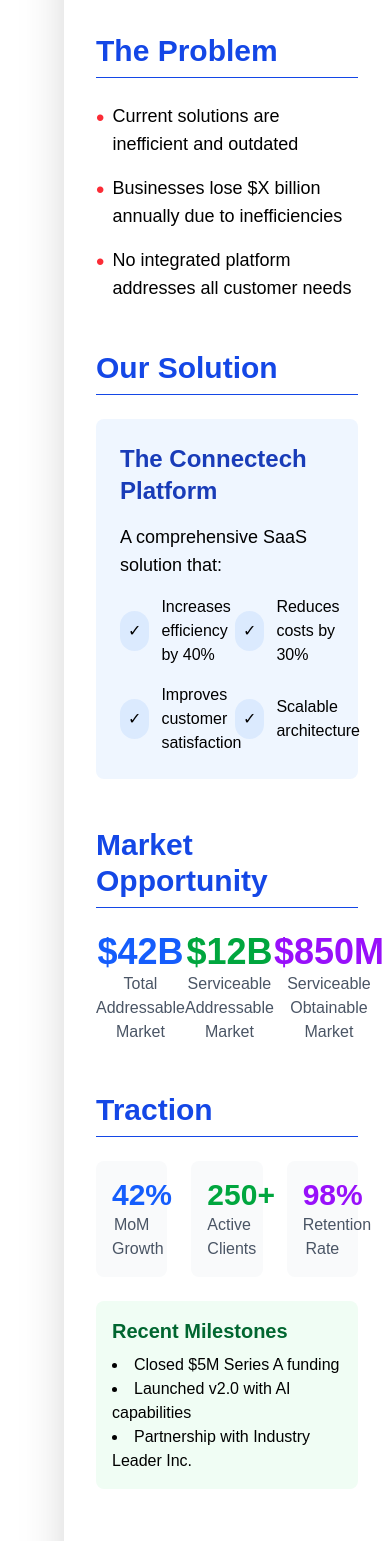
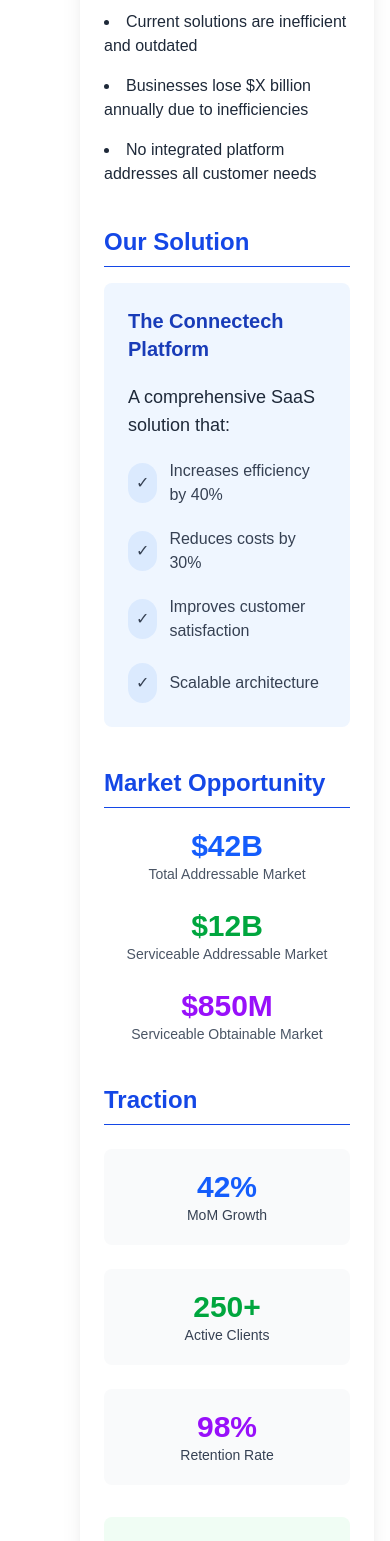
Before and after one commit to The-Info-Night/ConnecTech, a Next.js app: page /admin_pages/pitch-deck in a window 390 px wide. Shown: the part 432-1973 px from the top of the page. Built offline with nearby package versions, Linux system fonts and the light colour scheme.

Commit message:
add: responsive pitch-deck

```diff
--- a/app/admin_pages/pitch-deck/pitch_deck.tsx
+++ b/app/admin_pages/pitch-deck/pitch_deck.tsx
@@ -1,16 +1,19 @@
+"use client";
+
+import { useRef, useState, useEffect } from "react";
 import { supabase } from "@/lib/supabaseClient";
-import { useRef } from "react";
 import jsPDF from "jspdf";
 import html2canvas from "html2canvas";
 import Link from "next/link";
 import { Download } from "lucide-react";
 
-export default function PitchDeckPage() {
+export default function PitchDeckPage({ sidebarOpen = false }: { sidebarOpen?: boolean }) {
   const contentRef = useRef<HTMLDivElement | null>(null);
+  const [loadingExport, setLoadingExport] = useState(false);
 
   const handleExport = async () => {
     if (!contentRef.current) return;
-
+    setLoadingExport(true);
     try {
       const canvas = await html2canvas(contentRef.current, {
         scale: 2,
@@ -26,201 +29,205 @@
       pdf.save("pitch-deck.pdf");
     } catch (err) {
       console.error("❌ Error exporting PDF:", err);
+    } finally {
+      setLoadingExport(false);
     }
   };
 
   return (
-      <div className="font-sans min-h-screen bg-white dark:bg-black">
-        {/* Main content */}
-        <main className="flex flex-col items-center justify-center min-h-screen py-16 ml-0 md:ml-56 transition-all duration-300"
-          style={{ marginLeft: "var(--side-navbar-width, 14rem)" }}
+    <div className="font-sans min-h-screen bg-white dark:bg-black transition-colors duration-300">
+      <main
+        className={`flex flex-col items-center justify-center min-h-screen py-10 sm:py-16 px-4 sm:px-8 md:px-12 lg:px-20 transition-all duration-300`}
+        style={{ marginLeft: sidebarOpen ? "var(--sidebar-width, 14rem)" : "var(--sidebar-collapsed-width, 4rem)" }}
       >
-          <h1 className="text-4xl font-bold mb-8 text-gray-900 dark:text-gray-100">
+        {/* Responsive header with smaller font on small screens */}
+        <h1 className="text-3xl sm:text-4xl font-bold mb-8 text-gray-900 dark:text-gray-100 text-center sm:text-left">
           Connectech Pitch Deck
         </h1>
 
-          {/* Pitch Deck Container */}
+        {/* Container */}
         <div
           ref={contentRef}
-            className="bg-white p-8 rounded-xl shadow-2xl max-w-4xl w-full"
-            style={{
-              backgroundColor: '#ffffff',
-              color: '#000000'
-            }}
+          className="bg-white dark:bg-gray-900 rounded-xl shadow-xl p-6 sm:p-8 w-full max-w-screen-lg overflow-hidden"
+          style={{ color: sidebarOpen ? '#000' : '#fff' }}
         >
           {/* Cover Slide */}
-            <div className="text-center mb-12 border-b pb-8">
-              <h2 className="text-5xl font-bold mb-4 bg-gradient-to-r from-blue-600 to-purple-600 bg-clip-text text-transparent">
+          <section className="text-center mb-10 border-b border-gray-300 dark:border-gray-700 pb-8">
+            <h2 className="text-4xl sm:text-5xl font-extrabold mb-4 bg-gradient-to-r from-blue-600 to-purple-600 bg-clip-text text-transparent">
               Connectech
             </h2>
-              <p className="text-2xl text-gray-700 mb-6">Revolutionizing the Future of Technology</p>
-              <p className="text-gray-500">Pitch Deck | 2025</p>
-            </div>
+            <p className="text-xl sm:text-2xl mb-3 text-gray-700 dark:text-gray-300 font-semibold">
+              Revolutionizing the Future of Technology
+            </p>
+            <p className="text-sm sm:text-base text-gray-500 dark:text-gray-400">Pitch Deck | 2025</p>
+          </section>
 
           {/* Problem Slide */}
-            <div className="mb-12">
-              <h3 className="text-3xl font-bold mb-6 text-blue-700 border-b pb-2">The Problem</h3>
-              <ul className="space-y-4 text-lg">
-                <li className="flex items-start">
-                  <span className="text-red-500 mr-2 text-2xl">•</span>
-                  <span>Current solutions are inefficient and outdated</span>
+          <section className="mb-10">
+            <h3 className="text-2xl sm:text-3xl font-bold mb-4 text-blue-700 dark:text-blue-400 border-b border-blue-700 dark:border-blue-400 pb-2">
+              The Problem
+            </h3>
+            <ul className="list-disc list-inside space-y-4 text-base sm:text-lg text-gray-800 dark:text-gray-200">
+              <li>Current solutions are inefficient and outdated</li>
+              <li>Businesses lose $X billion annually due to inefficiencies</li>
+              <li>No integrated platform addresses all customer needs</li>
+            </ul>
+          </section>
+
+          {/* Solution Slide */}
+          <section className="mb-10">
+            <h3 className="text-2xl sm:text-3xl font-bold mb-4 text-blue-700 dark:text-blue-400 border-b border-blue-700 dark:border-blue-400 pb-2">
+              Our Solution
+            </h3>
+            <div className="bg-blue-50 dark:bg-blue-900 p-6 rounded-lg">
+              <h4 className="text-xl sm:text-2xl font-semibold mb-5 text-blue-800 dark:text-blue-300">
+                The Connectech Platform
+              </h4>
+              <p className="text-lg mb-5 text-gray-800 dark:text-gray-300">
+                A comprehensive SaaS solution that:
+              </p>
+              <ul className="grid grid-cols-1 sm:grid-cols-2 gap-5 text-gray-700 dark:text-gray-200">
+                {[
+                  "Increases efficiency by 40%",
+                  "Reduces costs by 30%",
+                  "Improves customer satisfaction",
+                  "Scalable architecture",
+                ].map((item, idx) => (
+                  <li key={idx} className="flex items-center">
+                    <span className="bg-blue-100 dark:bg-blue-700 p-2 rounded-full mr-3 flex-shrink-0">✓</span>
+                    {item}
                   </li>
-                <li className="flex items-start">
-                  <span className="text-red-500 mr-2 text-2xl">•</span>
-                  <span>Businesses lose $X billion annually due to inefficiencies</span>
-                </li>
-                <li className="flex items-start">
-                  <span className="text-red-500 mr-2 text-2xl">•</span>
-                  <span>No integrated platform addresses all customer needs</span>
-                </li>
+                ))}
               </ul>
             </div>
+          </section>
 
-            {/* Solution Slide */}
-            <div className="mb-12">
-              <h3 className="text-3xl font-bold mb-6 text-blue-700 border-b pb-2">Our Solution</h3>
-              <div className="bg-blue-50 p-6 rounded-lg">
-                <h4 className="text-2xl font-semibold mb-4 text-blue-800">The Connectech Platform</h4>
-                <p className="text-lg mb-4">A comprehensive SaaS solution that:</p>
-                <ul className="grid grid-cols-2 gap-4">
-                  <li className="flex items-center">
-                    <span className="bg-blue-100 p-2 rounded-full mr-3">✓</span>
-                    Increases efficiency by 40%
-                  </li>
-                  <li className="flex items-center">
-                    <span className="bg-blue-100 p-2 rounded-full mr-3">✓</span>
-                    Reduces costs by 30%
-                  </li>
-                  <li className="flex items-center">
-                    <span className="bg-blue-100 p-2 rounded-full mr-3">✓</span>
-                    Improves customer satisfaction
-                  </li>
-                  <li className="flex items-center">
-                    <span className="bg-blue-100 p-2 rounded-full mr-3">✓</span>
-                    Scalable architecture
-                  </li>
-                </ul>
+          {/* Market Opportunity */}
+          <section className="mb-10">
+            <h3 className="text-2xl sm:text-3xl font-bold mb-5 text-blue-700 dark:text-blue-400 border-b border-blue-700 dark:border-blue-400 pb-2">
+              Market Opportunity
+            </h3>
+            <div className="flex flex-col sm:flex-row justify-around gap-6 sm:gap-0">
+              {[
+                { value: "$42B", label: "Total Addressable Market", color: "text-blue-600" },
+                { value: "$12B", label: "Serviceable Addressable Market", color: "text-green-600" },
+                { value: "$850M", label: "Serviceable Obtainable Market", color: "text-purple-600" },
+              ].map((item, idx) => (
+                <div key={idx} className="text-center">
+                  <div className={`text-3xl sm:text-4xl font-bold ${item.color}`}>{item.value}</div>
+                  <div className="text-sm sm:text-base text-gray-600 dark:text-gray-400">{item.label}</div>
+                </div>
+              ))}
+            </div>
+          </section>
+
+          {/* Traction */}
+          <section className="mb-10">
+            <h3 className="text-2xl sm:text-3xl font-bold mb-6 text-blue-700 dark:text-blue-400 border-b border-blue-700 dark:border-blue-400 pb-2">
+              Traction
+            </h3>
+            <div className="grid grid-cols-1 sm:grid-cols-3 gap-6 text-center">
+              <div className="bg-gray-50 dark:bg-gray-800 p-5 rounded-lg">
+                <div className="text-3xl sm:text-4xl font-bold text-blue-600 dark:text-blue-400">42%</div>
+                <div className="text-sm sm:text-base text-gray-700 dark:text-gray-300">MoM Growth</div>
+              </div>
+              <div className="bg-gray-50 dark:bg-gray-800 p-5 rounded-lg">
+                <div className="text-3xl sm:text-4xl font-bold text-green-600 dark:text-green-400">250+</div>
+                <div className="text-sm sm:text-base text-gray-700 dark:text-gray-300">Active Clients</div>
+              </div>
+              <div className="bg-gray-50 dark:bg-gray-800 p-5 rounded-lg">
+                <div className="text-3xl sm:text-4xl font-bold text-purple-600 dark:text-purple-400">98%</div>
+                <div className="text-sm sm:text-base text-gray-700 dark:text-gray-300">Retention Rate</div>
               </div>
             </div>
-
-            {/* Market Slide */}
-            <div className="mb-12">
-              <h3 className="text-3xl font-bold mb-6 text-blue-700 border-b pb-2">Market Opportunity</h3>
-              <div className="flex justify-between items-center">
-                <div className="text-center">
-                  <div className="text-4xl font-bold text-blue-600">$42B</div>
-                  <div className="text-gray-600">Total Addressable Market</div>
-                </div>
-                <div className="text-center">
-                  <div className="text-4xl font-bold text-green-600">$12B</div>
-                  <div className="text-gray-600">Serviceable Addressable Market</div>
-                </div>
-                <div className="text-center">
-                  <div className="text-4xl font-bold text-purple-600">$850M</div>
-                  <div className="text-gray-600">Serviceable Obtainable Market</div>
-                </div>
-              </div>
-            </div>
-
-            {/* Traction Slide */}
-            <div className="mb-12">
-              <h3 className="text-3xl font-bold mb-6 text-blue-700 border-b pb-2">Traction</h3>
-              <div className="grid grid-cols-3 gap-6 text-center">
-                <div className="bg-gray-50 p-4 rounded-lg">
-                  <div className="text-3xl font-bold text-blue-600">42%</div>
-                  <div className="text-gray-600">MoM Growth</div>
-                </div>
-                <div className="bg-gray-50 p-4 rounded-lg">
-                  <div className="text-3xl font-bold text-green-600">250+</div>
-                  <div className="text-gray-600">Active Clients</div>
-                </div>
-                <div className="bg-gray-50 p-4 rounded-lg">
-                  <div className="text-3xl font-bold text-purple-600">98%</div>
-                  <div className="text-gray-600">Retention Rate</div>
-                </div>
-              </div>
-              <div className="mt-6 bg-green-50 p-4 rounded-lg">
-                <h4 className="text-xl font-semibold mb-2 text-green-800">Recent Milestones</h4>
-                <ul className="list-disc list-inside">
+            <div className="mt-8 bg-green-50 dark:bg-green-900 p-6 rounded-lg">
+              <h4 className="text-xl sm:text-2xl font-semibold mb-4 text-green-800 dark:text-green-300">Recent Milestones</h4>
+              <ul className="list-disc list-inside space-y-2 text-gray-700 dark:text-gray-300">
                 <li>Closed $5M Series A funding</li>
                 <li>Launched v2.0 with AI capabilities</li>
                 <li>Partnership with Industry Leader Inc.</li>
               </ul>
             </div>
+          </section>
+
+          {/* Business Model */}
+          <section className="mb-10">
+            <h3 className="text-2xl sm:text-3xl font-bold mb-6 text-blue-700 dark:text-blue-400 border-b border-blue-700 dark:border-blue-400 pb-2">
+              Business Model
+            </h3>
+            <div className="grid grid-cols-1 sm:grid-cols-3 gap-6">
+              <div className="bg-blue-50 dark:bg-blue-900 p-6 rounded-lg text-center">
+                <h4 className="text-xl sm:text-2xl font-semibold mb-3 text-blue-800 dark:text-blue-300">SaaS Subscription</h4>
+                <p className="text-2xl font-bold mb-1">$99-499/mo</p>
+                <p className="text-sm text-gray-700 dark:text-gray-400">Tiered pricing</p>
               </div>
+              <div className="bg-green-50 dark:bg-green-900 p-6 rounded-lg text-center">
+                <h4 className="text-xl sm:text-2xl font-semibold mb-3 text-green-800 dark:text-green-300">Enterprise</h4>
+                <p className="text-2xl font-bold mb-1">Custom</p>
+                <p className="text-sm text-gray-700 dark:text-gray-400">White-label solutions</p>
+              </div>
+              <div className="bg-purple-50 dark:bg-purple-900 p-6 rounded-lg text-center">
+                <h4 className="text-xl sm:text-2xl font-semibold mb-3 text-purple-800 dark:text-purple-300">Marketplace</h4>
+                <p className="text-2xl font-bold mb-1">15% fee</p>
+                <p className="text-sm text-gray-700 dark:text-gray-400">Transaction commission</p>
+              </div>
+            </div>
+          </section>
 
-            {/* Business Model Slide */}
-            <div className="mb-12">
-              <h3 className="text-3xl font-bold mb-6 text-blue-700 border-b pb-2">Business Model</h3>
-              <div className="grid grid-cols-3 gap-4">
-                <div className="bg-blue-50 p-4 rounded-lg text-center">
-                  <h4 className="font-semibold text-blue-800 mb-2">SaaS Subscription</h4>
-                  <p className="text-2xl font-bold">$99-499/mo</p>
-                  <p className="text-sm text-gray-600">Tiered pricing</p>
+          {/* Team */}
+          <section className="mb-10">
+            <h3 className="text-2xl sm:text-3xl font-bold mb-6 text-blue-700 dark:text-blue-400 border-b border-blue-700 dark:border-blue-400 pb-2">
+              Our Team
+            </h3>
+            <div className="grid grid-cols-1 sm:grid-cols-2 gap-6">
+              <div className="flex items-center">
+                <div className="w-16 h-16 bg-blue-200 rounded-full mr-4 flex items-center justify-center dark:bg-blue-700">
+                  <span className="text-xl font-semibold text-blue-900 dark:text-blue-200">JD</span>
                 </div>
-                <div className="bg-green-50 p-4 rounded-lg text-center">
-                  <h4 className="font-semibold text-green-800 mb-2">Enterprise</h4>
-                  <p className="text-2xl font-bold">Custom</p>
-                  <p className="text-sm text-gray-600">White-label solutions</p>
+                <div>
+                  <h4 className="font-semibold text-gray-900 dark:text-gray-100">Jane Doe</h4>
+                  <p className="text-gray-700 dark:text-gray-300">CEO, Former Google PM</p>
                 </div>
-                <div className="bg-purple-50 p-4 rounded-lg text-center">
-                  <h4 className="font-semibold text-purple-800 mb-2">Marketplace</h4>
-                  <p className="text-2xl font-bold">15% fee</p>
-                  <p className="text-sm text-gray-600">Transaction commission</p>
+              </div>
+              <div className="flex items-center">
+                <div className="w-16 h-16 bg-green-200 rounded-full mr-4 flex items-center justify-center dark:bg-green-700">
+                  <span className="text-xl font-semibold text-green-900 dark:text-green-200">JS</span>
+                </div>
+                <div>
+                  <h4 className="font-semibold text-gray-900 dark:text-gray-100">John Smith</h4>
+                  <p className="text-gray-700 dark:text-gray-300">CTO, Ex-Microsoft</p>
+                </div>
+              </div>
+              <div className="flex items-center">
+                <div className="w-16 h-16 bg-purple-200 rounded-full mr-4 flex items-center justify-center dark:bg-purple-700">
+                  <span className="text-xl font-semibold text-purple-900 dark:text-purple-200">AJ</span>
+                </div>
+                <div>
+                  <h4 className="font-semibold text-gray-900 dark:text-gray-100">Alice Johnson</h4>
+                  <p className="text-gray-700 dark:text-gray-300">CPO, UX Expert</p>
+                </div>
+              </div>
+              <div className="flex items-center">
+                <div className="w-16 h-16 bg-yellow-200 rounded-full mr-4 flex items-center justify-center dark:bg-yellow-700">
+                  <span className="text-xl font-semibold text-yellow-900 dark:text-yellow-200">RS</span>
+                </div>
+                <div>
+                  <h4 className="font-semibold text-gray-900 dark:text-gray-100">Robert Brown</h4>
+                  <p className="text-gray-700 dark:text-gray-300">CFO, Financial Strategist</p>
                 </div>
               </div>
             </div>
+          </section>
 
-            {/* Team Slide */}
-            <div className="mb-12">
-              <h3 className="text-3xl font-bold mb-6 text-blue-700 border-b pb-2">Our Team</h3>
-              <div className="grid grid-cols-2 gap-6">
-                <div className="flex items-center">
-                  <div className="w-16 h-16 bg-blue-200 rounded-full mr-4 flex items-center justify-center">
-                    <span className="text-xl font-semibold">JD</span>
-                  </div>
-                  <div>
-                    <h4 className="font-semibold">Jane Doe</h4>
-                    <p className="text-gray-600">CEO, Former Google PM</p>
-                  </div>
-                </div>
-                <div className="flex items-center">
-                  <div className="w-16 h-16 bg-green-200 rounded-full mr-4 flex items-center justify-center">
-                    <span className="text-xl font-semibold">JS</span>
-                  </div>
-                  <div>
-                    <h4 className="font-semibold">John Smith</h4>
-                    <p className="text-gray-600">CTO, Ex-Microsoft</p>
-                  </div>
-                </div>
-                <div className="flex items-center">
-                  <div className="w-16 h-16 bg-purple-200 rounded-full mr-4 flex items-center justify-center">
-                    <span className="text-xl font-semibold">AJ</span>
-                  </div>
-                  <div>
-                    <h4 className="font-semibold">Alice Johnson</h4>
-                    <p className="text-gray-600">CPO, UX Expert</p>
-                  </div>
-                </div>
-                <div className="flex items-center">
-                  <div className="w-16 h-16 bg-yellow-200 rounded-full mr-4 flex items-center justify-center">
-                    <span className="text-xl font-semibold">RS</span>
-                  </div>
-                  <div>
-                    <h4 className="font-semibold">Robert Brown</h4>
-                    <p className="text-gray-600">CFO, Financial Strategist</p>
-                  </div>
-                </div>
-              </div>
-            </div>
-
-            {/* Financial Projections Slide */}
-            <div className="mb-12">
-              <h3 className="text-3xl font-bold mb-6 text-blue-700 border-b pb-2">Financial Projections</h3>
+          {/* Financial Projections */}
+          <section className="mb-10">
+            <h3 className="text-2xl sm:text-3xl font-bold mb-6 text-blue-700 dark:text-blue-400 border-b border-blue-700 dark:border-blue-400 pb-2">
+              Financial Projections
+            </h3>
             <div className="overflow-x-auto">
-                <table className="min-w-full bg-white">
+              <table className="min-w-full bg-white dark:bg-gray-900">
                 <thead>
-                    <tr className="bg-gray-100">
+                  <tr className="bg-gray-100 dark:bg-gray-800">
                     <th className="py-3 px-4 text-left">Metric</th>
                     <th className="py-3 px-4 text-right">2024</th>
                     <th className="py-3 px-4 text-right">2025</th>
@@ -228,19 +235,19 @@
                   </tr>
                 </thead>
                 <tbody>
-                    <tr className="border-b">
+                  <tr className="border-b border-gray-200 dark:border-gray-700">
                     <td className="py-3 px-4">Revenue</td>
                     <td className="py-3 px-4 text-right">$2.5M</td>
                     <td className="py-3 px-4 text-right">$8.7M</td>
                     <td className="py-3 px-4 text-right">$22.4M</td>
                   </tr>
-                    <tr className="border-b">
+                  <tr className="border-b border-gray-200 dark:border-gray-700">
                     <td className="py-3 px-4">Gross Margin</td>
                     <td className="py-3 px-4 text-right">75%</td>
                     <td className="py-3 px-4 text-right">78%</td>
                     <td className="py-3 px-4 text-right">82%</td>
                   </tr>
-                    <tr className="border-b">
+                  <tr className="border-b border-gray-200 dark:border-gray-700">
                     <td className="py-3 px-4">Customers</td>
                     <td className="py-3 px-4 text-right">850</td>
                     <td className="py-3 px-4 text-right">2,400</td>
@@ -249,52 +256,43 @@
                 </tbody>
               </table>
             </div>
+          </section>
+
+          {/* Ask Slide */}
+          <section className="mb-10 text-center">
+            <h3 className="text-2xl sm:text-3xl font-bold mb-5 text-blue-700 dark:text-blue-400 border-b border-blue-700 dark:border-blue-400 pb-2">
+              We're Raising $8M
+            </h3>
+            <div className="bg-blue-50 dark:bg-blue-900 p-6 rounded-lg text-gray-900 dark:text-white">
+              <p className="text-lg mb-5">Join our mission to revolutionize the industry</p>
+              <div className="flex flex-col md:flex-row justify-around gap-6">
+                <div>
+                  <div className="text-3xl font-bold text-blue-600 dark:text-blue-400">$5M</div>
+                  <div className="text-sm text-gray-700 dark:text-gray-300">Already Committed</div>
+                </div>
+                <div>
+                  <div className="text-3xl font-bold text-blue-600 dark:text-blue-400">$3M</div>
+                  <div className="text-sm text-gray-700 dark:text-gray-300">Remaining</div>
+                </div>
+              </div>
+              <p className="mt-4 text-lg font-semibold">Contact: <a href="mailto:invest@.com" className="text-blue-600">invest@.com</a></p>
+            </div>
+          </section>
+
+          {/* Export button */}
+          <div className="group mt-8 max-w-6xl mx-auto px-4 sm:px-0">
+            <button
+              onClick={handleExport}
+              className="inline-flex items-center gap-2 px-6 py-3 rounded-lg bg-white dark:bg-gray-800 text-black dark:text-white font-bold shadow hover:bg-gray-100 dark:hover:bg-gray-700 transition"
+              disabled={loadingExport}
+            >
+              <Download className="w-5 h-5" />
+              {loadingExport ? "Exporting..." : "Extract as PDF"}
+            </button>
           </div>
 
-            {/* Ask Slide */}
-            <div className="text-center">
-              <h3 className="text-3xl font-bold mb-6 text-blue-700 border-b pb-2">We're Raising $8M</h3>
-              <div className="bg-blue-50 p-6 rounded-lg">
-                <p className="text-xl mb-4">Join our mission to revolutionize the industry</p>
-                <div className="grid grid-cols-2 gap-6 mb-6">
-                  <div className="text-center">
-                    <div className="text-2xl font-bold text-blue-700">$5M</div>
-                    <div className="text-gray-600">Already Committed</div>
-                  </div>
-                  <div className="text-center">
-                    <div className="text-2xl font-bold text-blue-700">$3M</div>
-                    <div className="text-gray-600">Remaining</div>
-                  </div>
-                </div>
-                <p className="text-lg font-semibold">Contact: <span className="text-blue-600">invest@.com</span></p>
-              </div>
-            </div>
-          </div>
-
-          <div className="group mt-8">
-            <Link
-              href="/pitch-deck-c.pdf"
-              download
-              className="inline-flex items-center gap-2 px-6 py-3 rounded-lg bg-white text-black font-bold shadow hover:bg-gray-100 transition"
-            >
-              <Download className="w-5 h-5" />
-              Extract as PDF
-            </Link>
         </div>
       </main>
-
-        <style jsx global>{`
-          @media (min-width: 768px) {
-            :root {
-              --side-navbar-width: 14rem;
-            }
-          }
-          @media (max-width: 767px) {
-            :root {
-              --side-navbar-width: 4rem;
-            }
-          }
-        `}</style>
     </div>
   );
 }
```
Lines whose indentation alone changed are shown as unchanged.
